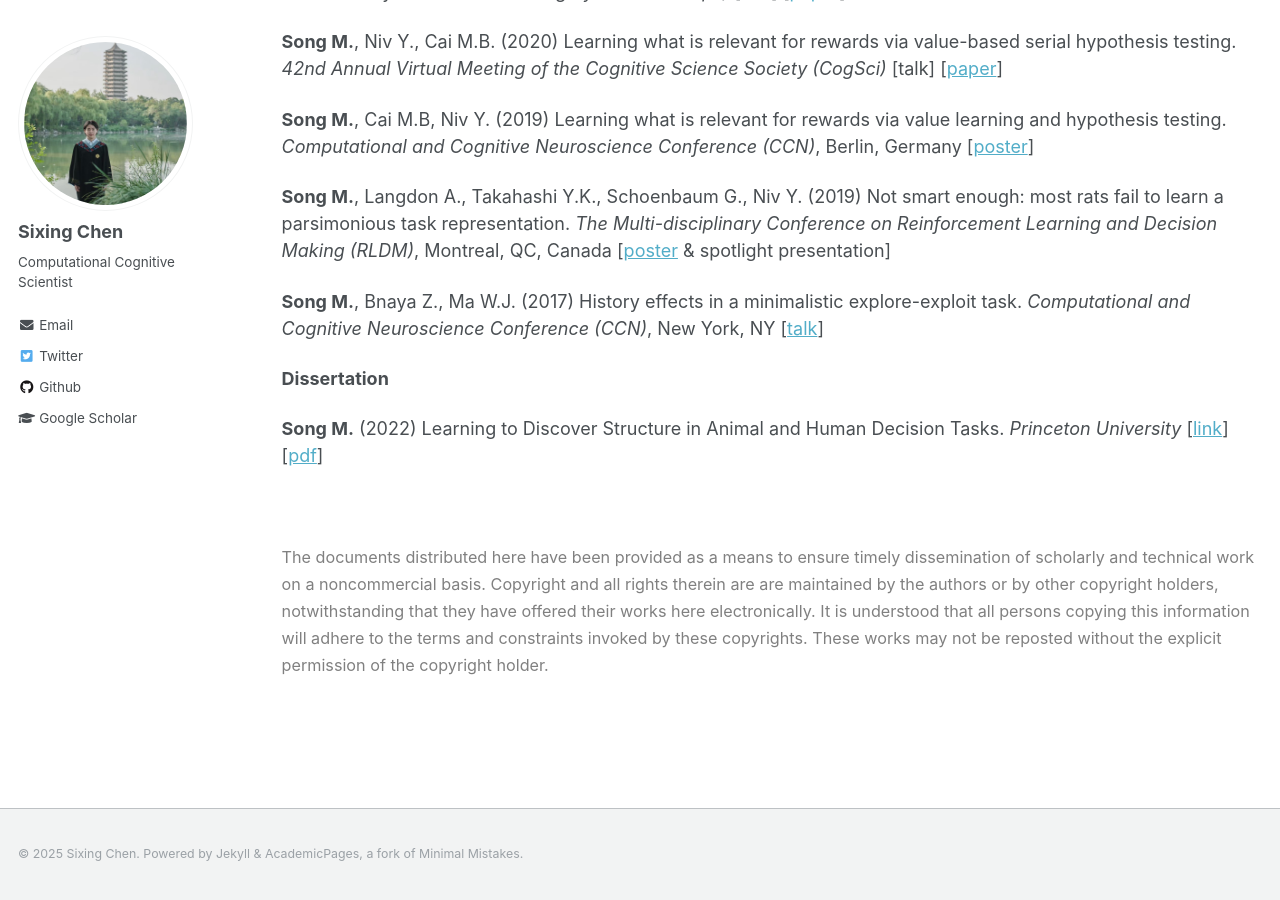
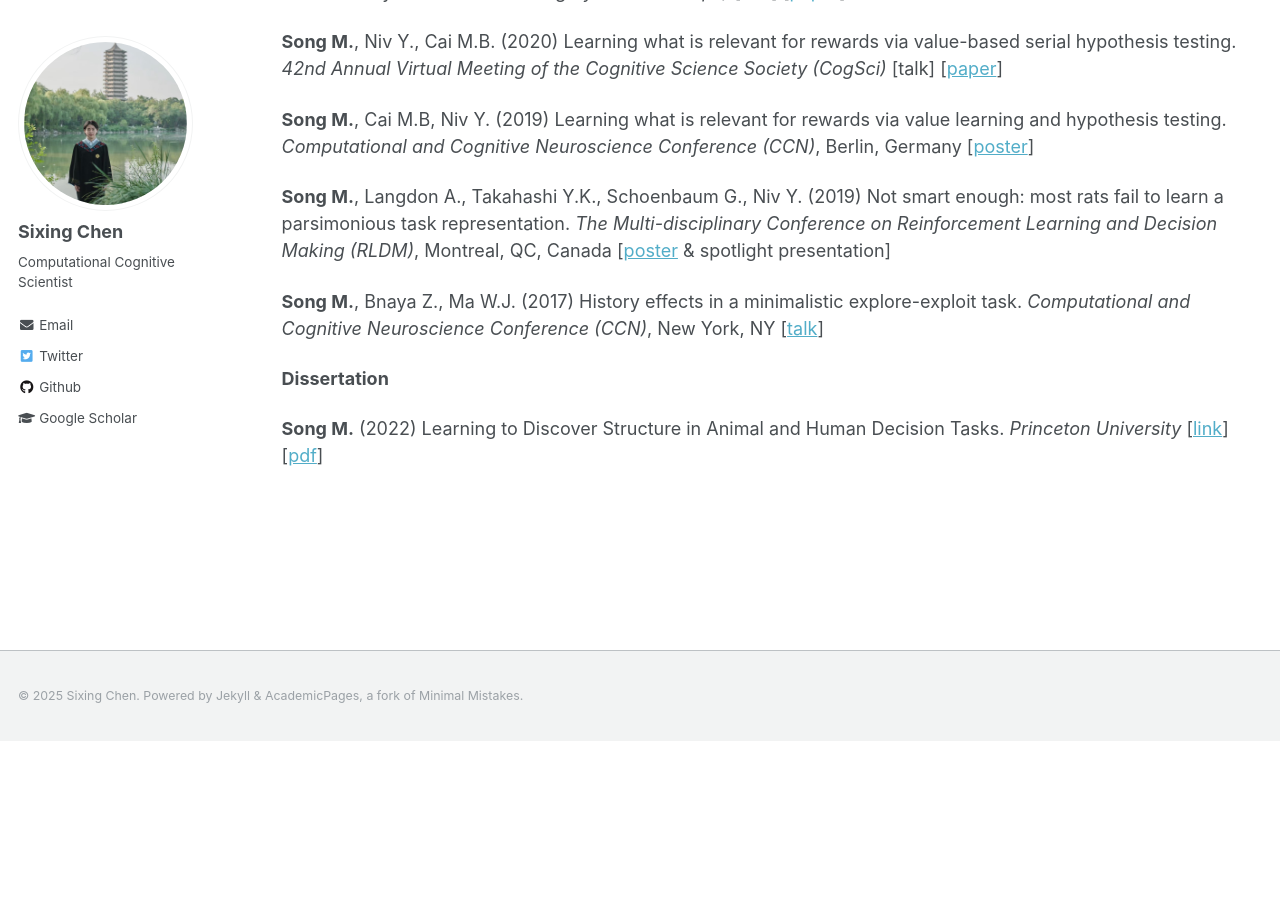
Before and after one commit to SixingChen028/SixingChen028.github.io, a Jekyll site: the page built from _pages/publications.md, in a window 1280 px wide and 900 px high, scrolled down 960 px. Built offline with Jekyll 4.4.1, drawn with Linux system fonts in a browser that asks for light colours; after the commit the page ends 1701 px from its top, so only the background shows below that.

Commit message:
Iinitial commit

```diff
--- a/_pages/publications.md
+++ b/_pages/publications.md
@@ -52,5 +52,5 @@ Langdon A.J., **Song M.**, Niv Y. (2019) Uncovering the “state”: tracing the
 **Song M.** (2022) Learning to Discover Structure in Animal and Human Decision Tasks. *Princeton University* [[link](https://www.proquest.com/openview/ef5b343066d29e22058820348a73f0ea/1?pq-origsite=gscholar&cbl=18750&diss=y)] [[pdf](http://mingyus.github.io/files/Song_PhDThesis_2022.pdf)]
 
 <br/>
-
-<span style="color:grey; font-size:0.9em">The documents distributed here have been provided as a means to ensure timely dissemination of scholarly and technical work on a noncommercial basis. Copyright and all rights therein are are maintained by the authors or by other copyright holders, notwithstanding that they have offered their works here electronically. It is understood that all persons copying this information will adhere to the terms and constraints invoked by these copyrights. These works may not be reposted without the explicit permission of the copyright holder.</span>
+<!--
+<span style="color:grey; font-size:0.9em">The documents distributed here have been provided as a means to ensure timely dissemination of scholarly and technical work on a noncommercial basis. Copyright and all rights therein are are maintained by the authors or by other copyright holders, notwithstanding that they have offered their works here electronically. It is understood that all persons copying this information will adhere to the terms and constraints invoked by these copyrights. These works may not be reposted without the explicit permission of the copyright holder.</span> -->
```
